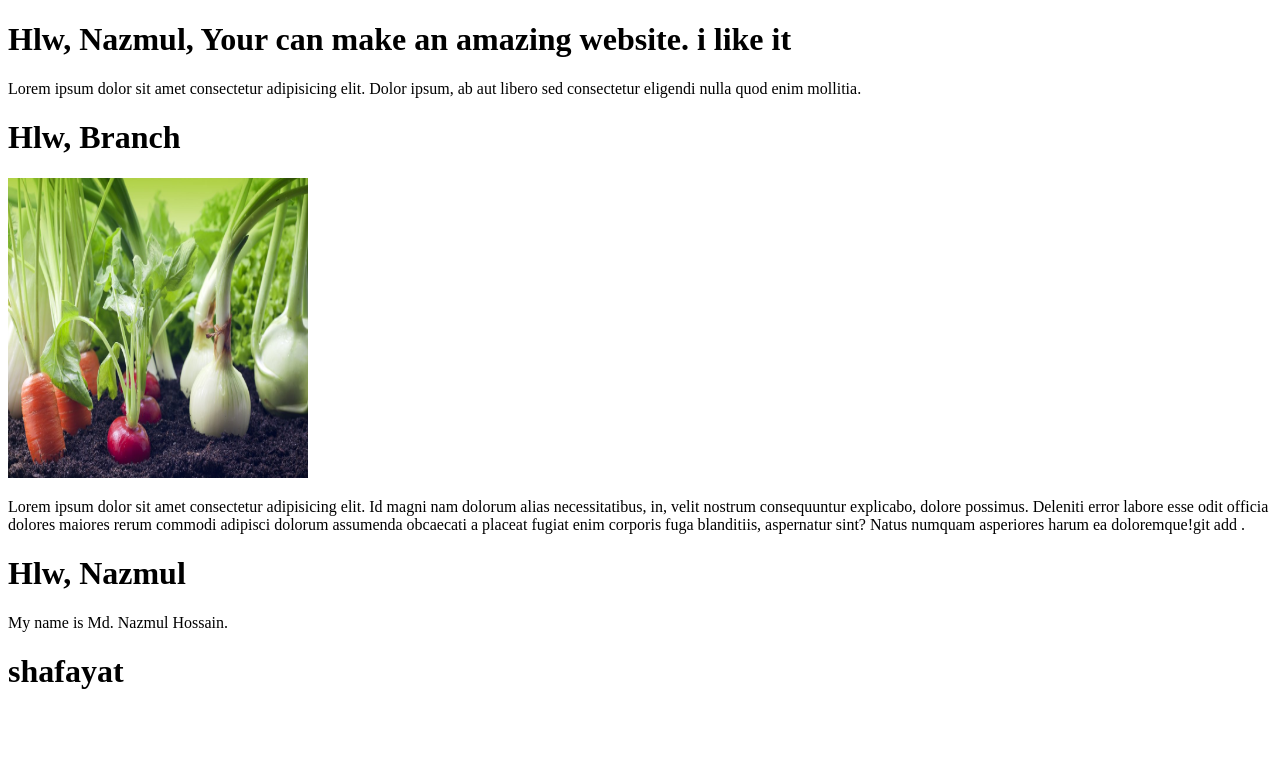
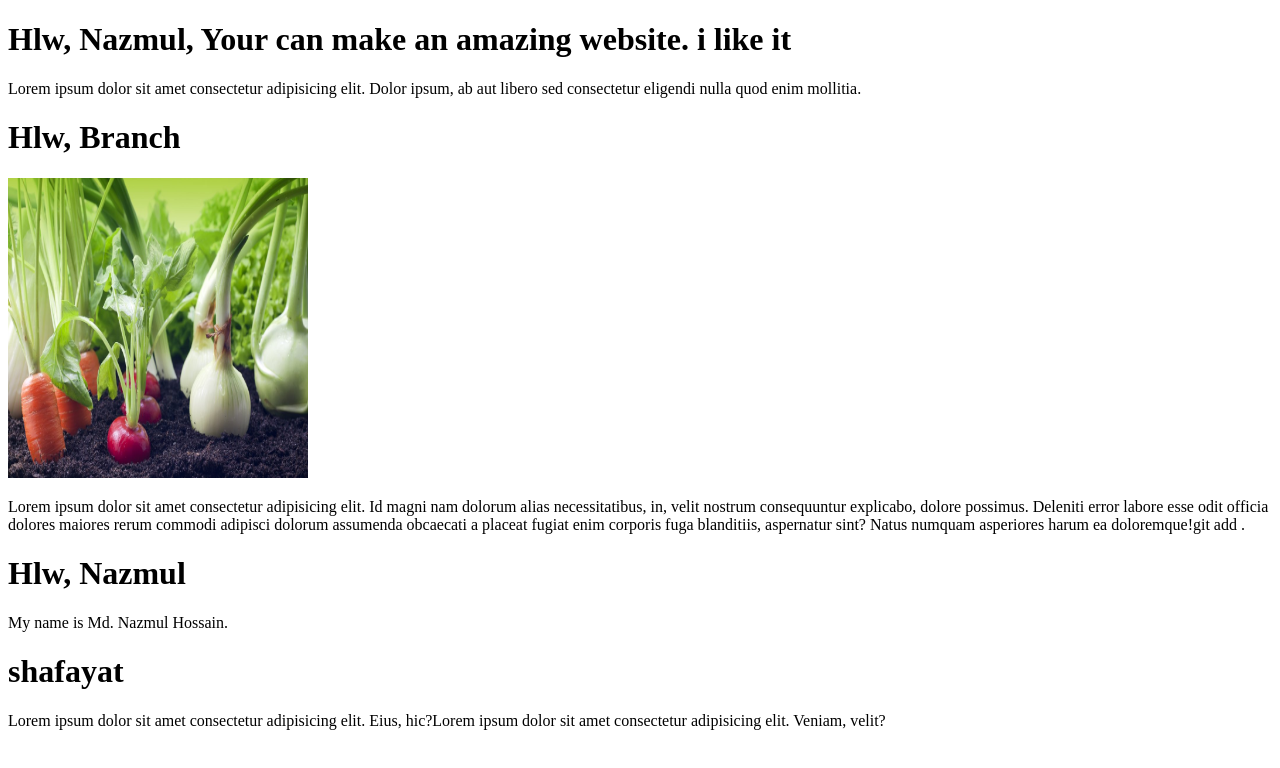
Before and after one commit to nazmul536/website-demo, a plain HTML site: page index.html in a window 1280 px wide. Drawn offline with Linux system fonts and the light colour scheme.

Commit message:
code changed

```diff
--- a/index.html
+++ b/index.html
@@ -15,5 +15,6 @@
     <h1>Hlw, Nazmul</h1>
     <p> My name is Md. Nazmul Hossain.</p>
     <h1>shafayat</h1>
+    <p>Lorem ipsum dolor sit amet consectetur adipisicing elit. Eius, hic?Lorem ipsum dolor sit amet consectetur adipisicing elit. Veniam, velit?</p>
     </body>
 </html>
```
